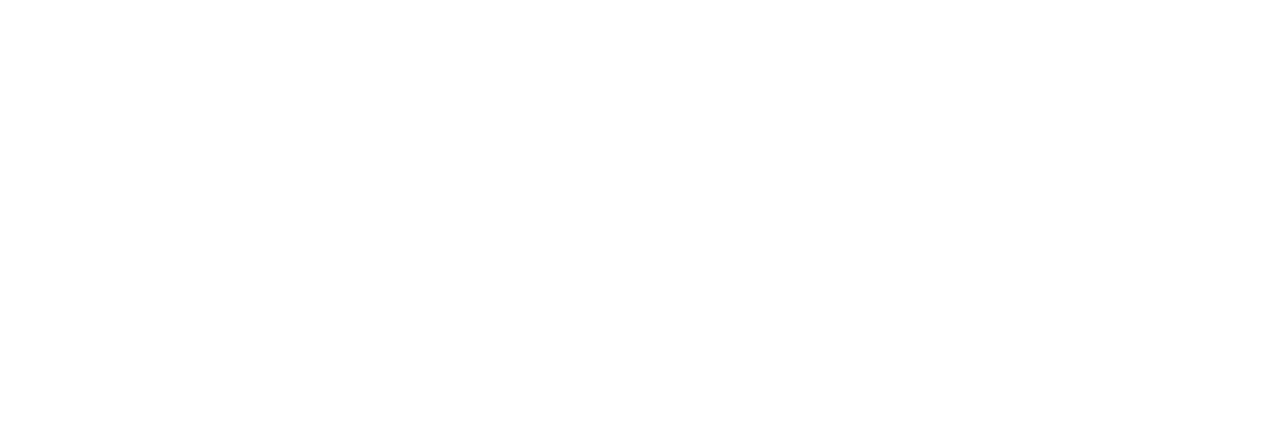
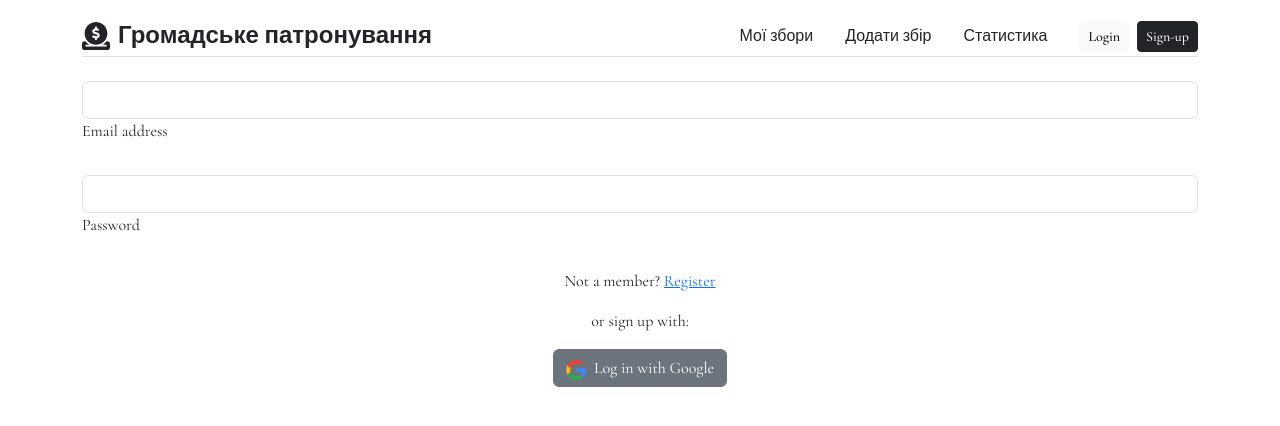
Before and after one commit to 4ndruxa/patronage_of_military_units, a React (Create React App) app in the folder patronage-client/: page /login in a window 1280 px wide. Before the commit this address had no page. Shown: the top 426 px of the page. Built offline with nearby package versions, Linux system fonts and the light colour scheme.

Commit message:
Added login with oauth and empty fundraises pages

```diff
--- a/patronage-client/package.json
+++ b/patronage-client/package.json
@@ -16,6 +16,7 @@
     "@types/react-dom": "^18.2.23",
     "bootstrap": "^5.3.3",
     "gh-pages": "^6.1.1",
+    "js-cookie": "^3.0.5",
     "react": "^18.2.0",
     "react-dom": "^18.2.0",
     "react-router-dom": "^6.22.3",
@@ -48,5 +49,8 @@
       "last 1 firefox version",
       "last 1 safari version"
     ]
+  },
+  "devDependencies": {
+    "@types/js-cookie": "^3.0.6"
   }
 }
--- /dev/null
+++ b/patronage-client/src/components/addFundraise/addFundraise.tsx
@@ -0,0 +1,11 @@
+import React from "react";
+
+const AddFundraise: React.FC = () => {
+  return (
+    <div className="container">
+
+    </div>
+  );
+};
+
+export default AddFundraise;
--- a/patronage-client/src/components/header/header.tsx
+++ b/patronage-client/src/components/header/header.tsx
@@ -2,9 +2,15 @@ import React, { useState } from "react";
 import { FontAwesomeIcon } from "@fortawesome/react-fontawesome";
 import { faDonate } from "@fortawesome/free-solid-svg-icons";
 import './header.css';
+import { useNavigate } from "react-router-dom";
 
 const Header: React.FC = () => {
   const [activeTab, setActiveTab] = useState("patronage_of_military_units");
+
+  const navigate = useNavigate();
+  const handleLoginClick = () => {
+    navigate('/login');
+  };
 
   const handleTabClick = (tabName: string) => {
     setActiveTab(tabName);
@@ -24,23 +30,23 @@ const Header: React.FC = () => {
         <ul className="nav nav-pills fw-medium">
           <li className="nav-item position-relative">
             <a
-              href=""
+              href="/my-fundraises"
               className="nav-link text-dark"
-              onClick={() => handleTabClick("My-Fundraises")}
+              onClick={() => handleTabClick("my-fundraises")}
             >
               Мої збори
             </a>
-            {activeTab === "My-Fundraises" && <div className="highlight"></div>}
+            {activeTab === "my-fundraises" && <div className="highlight"></div>}
           </li>
           <li className="nav-item position-relative">
             <a
-              href=""
+              href="/add-fundraise"
               className="nav-link text-dark"
-              onClick={() => handleTabClick("Add-Fundraise")}
+              onClick={() => handleTabClick("add-fundraise")}
             >
               Додати збір
             </a>
-            {activeTab === "My-Fundraises" && <div className="highlight"></div>}
+            {activeTab === "add-fundraise" && <div className="highlight"></div>}
           </li>
           <li className="nav-item position-relative">
             <a
@@ -55,7 +61,7 @@ const Header: React.FC = () => {
         </ul>
         <ul className="nav nav-pills ms-3">
           <li className="nav-item">
-            <button type="button" className="btn btn-sm btn-light me-2 fw-medium">
+            <button type="button" className="btn btn-sm btn-light me-2 fw-medium" onClick={() => handleLoginClick()}>
               Login
             </button>
           </li>
--- /dev/null
+++ b/patronage-client/src/components/login/login.tsx
@@ -0,0 +1,97 @@
+import { useNavigate } from "react-router-dom";
+import { useState, useEffect } from "react";
+import Cookies from "js-cookie";
+
+export default function Login() {
+  const navigate = useNavigate();
+  const [isLoggedin, setIsLoggedin] = useState(false);
+
+  const handleClick = () => {
+    const callbackUrl = `${window.location.origin}`;
+    const googleClientId =
+      "164703334246-rqmc5d1r8q6oakka2q702pahvdrvetqh.apps.googleusercontent.com";
+    const targetUrl = `https://accounts.google.com/o/oauth2/auth?redirect_uri=${encodeURIComponent(
+      callbackUrl
+    )}&response_type=token&client_id=${googleClientId}&scope=openid%20email%20profile`;
+    window.location.href = targetUrl;
+  };
+
+  useEffect(() => {
+    const accessTokenRegex = /access_token=([^&]+)/;
+    const isMatch = window.location.href.match(accessTokenRegex);
+
+    if (isMatch) {
+      const accessToken = isMatch[1];
+      Cookies.set("access_token", accessToken);
+      setIsLoggedin(true);
+    }
+  }, []);
+
+  useEffect(() => {
+    if (isLoggedin) {
+      navigate("/secure");
+    }
+  }, [isLoggedin, navigate]);
+
+  return (
+    <form className="container">
+      <div className="form-outline mb-4">
+        <input type="email" id="form2Example1" className="form-control" />
+        <label className="form-label" htmlFor="form2Example1">
+          Email address
+        </label>
+      </div>
+
+      <div className="form-outline mb-4">
+        <input type="password" id="form2Example2" className="form-control" />
+        <label className="form-label" htmlFor="form2Example2">
+          Password
+        </label>
+      </div>
+
+      <div className="text-center">
+        <p>
+          Not a member? <a href="#!">Register</a>
+        </p>
+        <p>or sign up with:</p>
+        <div className="container text-center mt-2">
+          <div>
+            <div className="btn-container">
+              <button className="btn btn-secondary" onClick={handleClick}>
+                <svg
+                  xmlns="http://www.w3.org/2000/svg"
+                  viewBox="0 0 326667 333333"
+                  shapeRendering="geometricPrecision"
+                  textRendering="geometricPrecision"
+                  imageRendering="optimizeQuality"
+                  fillRule="evenodd"
+                  clipRule="evenodd"
+                  width={20}
+                  height={20}
+                >
+                  <path
+                    d="M326667 170370c0-13704-1112-23704-3518-34074H166667v61851h91851c-1851 15371-11851 38519-34074 54074l-311 2071 49476 38329 3428 342c31481-29074 49630-71852 49630-122593m0 0z"
+                    fill="#4285f4"
+                  />
+                  <path
+                    d="M166667 333333c44999 0 82776-14815 110370-40370l-52593-40742c-14074 9815-32963 16667-57777 16667-44074 0-81481-29073-94816-69258l-1954 166-51447 39815-673 1870c27407 54444 83704 91852 148890 91852z"
+                    fill="#34a853"
+                  />
+                  <path
+                    d="M71851 199630c-3518-10370-5555-21482-5555-32963 0-11482 2036-22593 5370-32963l-93-2209-52091-40455-1704 811C6482 114444 1 139814 1 166666s6482 52221 17777 74814l54074-41851m0 0z"
+                    fill="#fbbc04"
+                  />
+                  <path
+                    d="M166667 64444c31296 0 52406 13519 64444 24816l47037-45926C249260 16482 211666 1 166667 1 101481 1 45185 37408 17777 91852l53889 41853c13520-40185 50927-69260 95001-69260m0 0z"
+                    fill="#ea4335"
+                  />
+                </svg>
+                <span className="ms-2">Log in with Google</span>
+              </button>
+            </div>
+          </div>
+        </div>
+      </div>
+    </form>
+  );
+}
--- /dev/null
+++ b/patronage-client/src/components/login/secure.tsx
@@ -0,0 +1,58 @@
+import { useEffect, useState } from "react";
+import { useNavigate } from "react-router-dom";
+import Cookies from "js-cookie";
+
+interface User {
+    picture: string,
+    given_name: string,
+    name: string,
+    email: string,
+    locale: string,
+}
+
+export default function Secure() {
+  const navigate = useNavigate();
+  const [user, setUser] = useState<User | null>(null);
+
+  const getUserDetails = async (accessToken: string | undefined) => {
+    const response = await fetch(
+      `https://www.googleapis.com/oauth2/v1/userinfo?alt=json&access_token=${accessToken}`
+    );
+    const data = await response.json();
+    setUser(data);
+  };
+
+  useEffect(() => {
+    const accessToken = Cookies.get("access_token");
+
+    if (!accessToken) {
+      navigate("/");
+    }
+
+    getUserDetails(accessToken);
+  }, [navigate]);
+
+  return (
+    <>
+      {user ? (
+        <div className="user-profile">
+          <div className="card">
+            <img
+              src={user.picture}
+              alt={`${user.given_name}'s profile`}
+              className="profile-pic"
+            />
+            <p>Welcome</p>
+            <h1 className="name">{user.name}</h1>
+            <p className="email">{user.email}</p>
+            <p className="locale">{`Locale: ${user.locale}`}</p>
+          </div>
+        </div>
+      ) : (
+        <div>
+          <h1>Loading...</h1>
+        </div>
+      )}
+    </>
+  );
+}
--- /dev/null
+++ b/patronage-client/src/components/myFundraises/myFundraises.tsx
@@ -0,0 +1,11 @@
+import React from "react";
+
+const MyFundraises: React.FC = () => {
+  return (
+    <div className="container">
+
+    </div>
+  );
+};
+
+export default MyFundraises;
--- a/patronage-client/src/routes/appRoutes.tsx
+++ b/patronage-client/src/routes/appRoutes.tsx
@@ -2,12 +2,20 @@ import React from 'react';
 import { Route, Routes } from 'react-router-dom';
 import HomePage from '../views/homePage/homePage';
 import FundraisePage from '../views/fundraisePage/fundraisePage';
+import Secure from '../components/login/secure';
+import LoginPage from '../views/loginPage/loginPage';
+import AddFundraisePage from '../views/addFundraisePage/addFundraisePage';
+import MyFundraisesPage from '../views/myFundraisesPage/myFundraisesPage';
 
 const AppRoutes: React.FC = () => {
   return (
     <Routes>
       <Route path="/patronage_of_military_units" element={<HomePage />} />
       <Route path="/fundraise/:id" element={<FundraisePage />} />
+      <Route path="/add-fundraise" element={<AddFundraisePage />} />
+      <Route path="/my-fundraises" element={<MyFundraisesPage />} />
+      <Route path="/login" element={<LoginPage />} />
+      <Route path="/secure" element={<Secure />} />
     </Routes>
   );
 };
--- /dev/null
+++ b/patronage-client/src/views/addFundraisePage/addFundraisePage.tsx
@@ -0,0 +1,14 @@
+import React from "react";
+import Header from '../../components/header/header';
+import AddFundraise from "../../components/addFundraise/addFundraise";
+
+const AddFundraisePage: React.FC = () => {
+  return (
+    <React.StrictMode>
+      < Header />
+      < AddFundraise />
+    </React.StrictMode>
+  );
+};
+
+export default AddFundraisePage;
--- /dev/null
+++ b/patronage-client/src/views/loginPage/loginPage.tsx
@@ -0,0 +1,14 @@
+import React from "react";
+import Header from '../../components/header/header';
+import Login from "../../components/login/login";
+
+const LoginPage: React.FC = () => {
+  return (
+    <React.StrictMode>
+      <Header />
+      <Login />
+    </React.StrictMode>
+  );
+};
+
+export default LoginPage;
--- /dev/null
+++ b/patronage-client/src/views/myFundraisesPage/myFundraisesPage.tsx
@@ -0,0 +1,14 @@
+import React from "react";
+import Header from '../../components/header/header';
+import MyFundraise from "../../components/myFundraises/myFundraises";
+
+const MyFundraisesPage: React.FC = () => {
+  return (
+    <React.StrictMode>
+      < Header />
+      < MyFundraise />
+    </React.StrictMode>
+  );
+};
+
+export default MyFundraisesPage;
```
Also changed, not shown: 1 other file (tests, documents, lock files or other folders).
